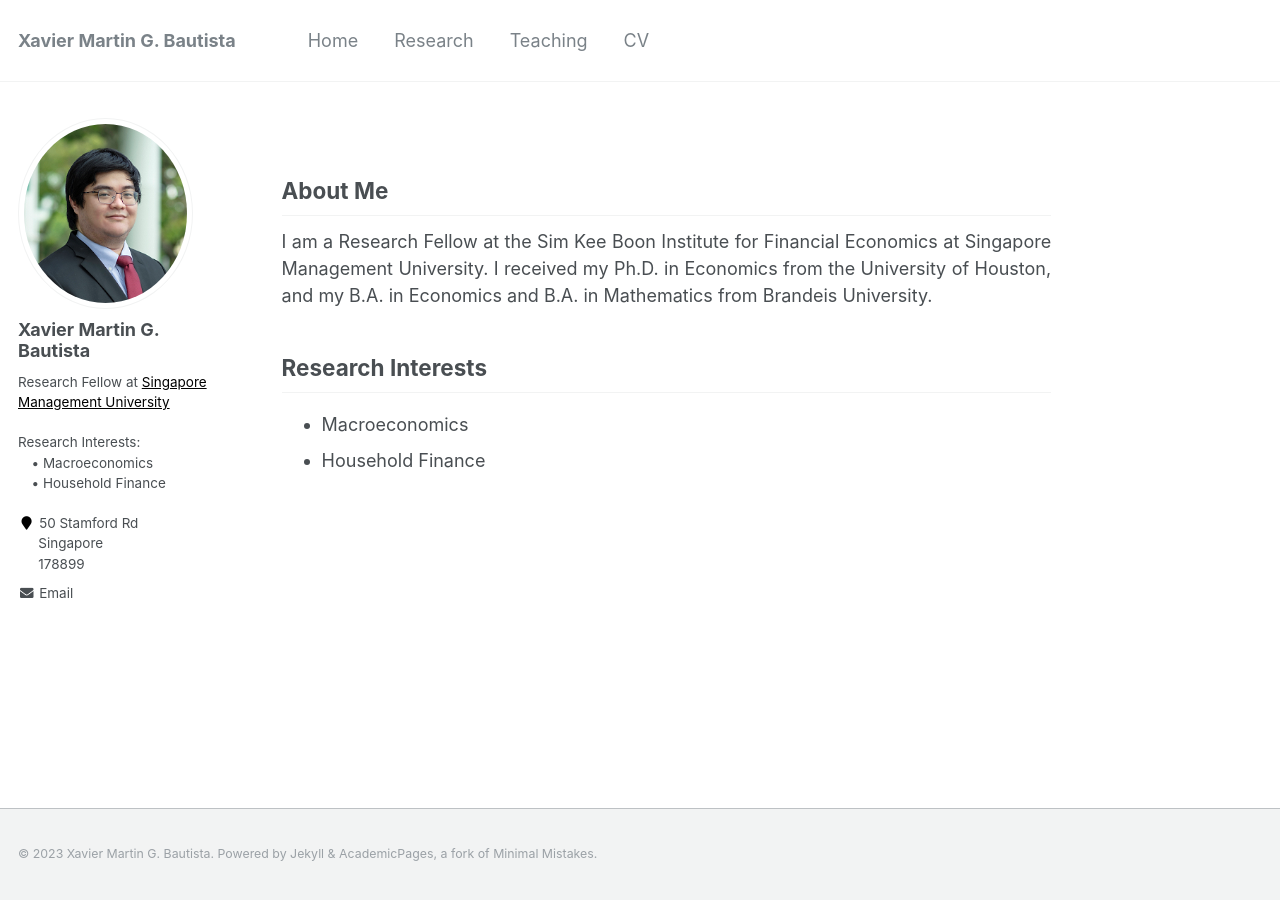
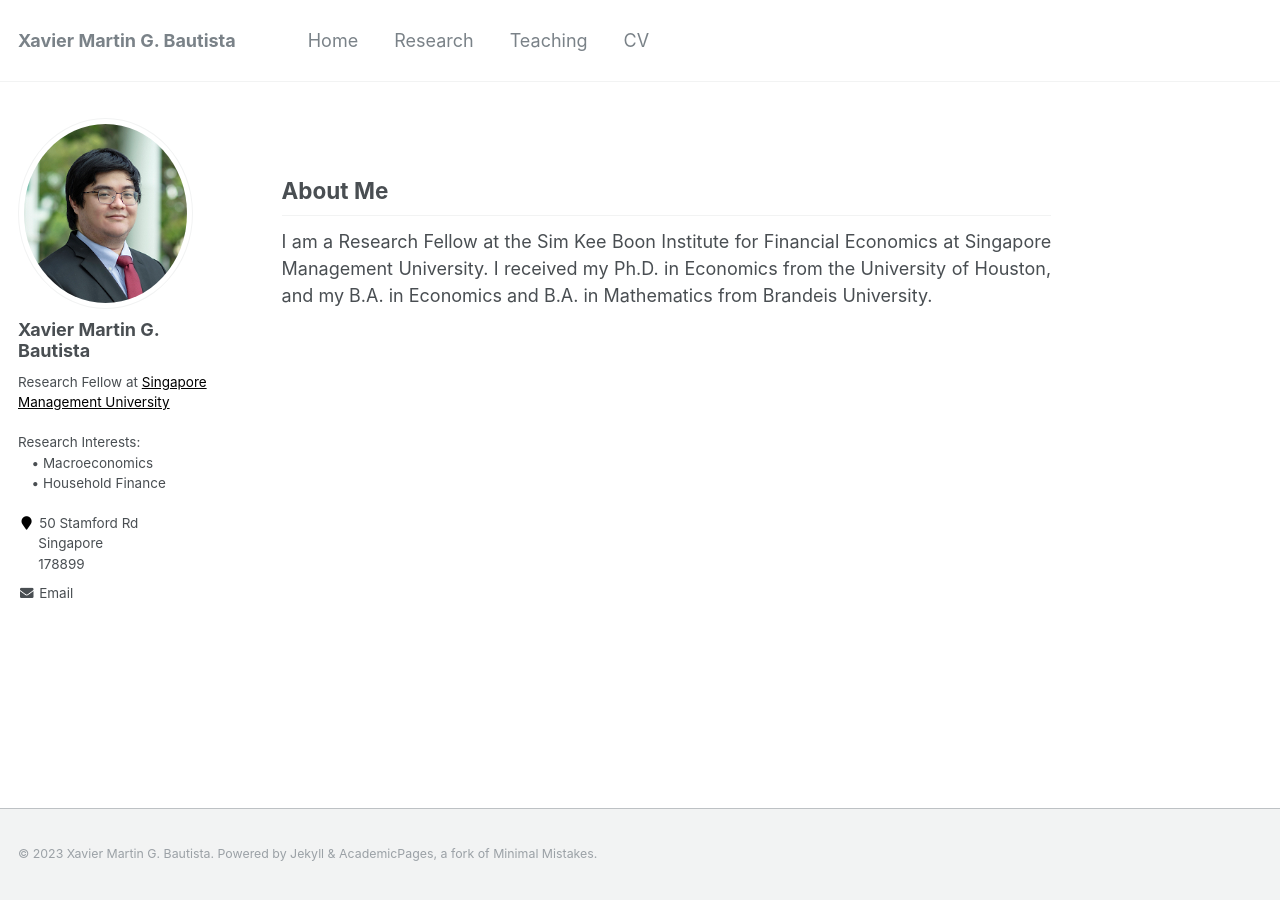
Before and after one commit to xmgbautista/xmgbautista.github.io, a Jekyll site: the page built from _pages/about.md, in a window 1280 px wide. Built offline with Jekyll 4.4.1, drawn with Linux system fonts in a browser that asks for light colours.

Commit message:
Update about.md

```diff
--- a/_pages/about.md
+++ b/_pages/about.md
@@ -20,7 +20,3 @@ redirect_from:
 I am a Research Fellow at the Sim Kee Boon Institute for Financial Economics at Singapore Management University. I received my Ph.D. in
 Economics from the University of Houston, and my B.A. in Economics and B.A. in Mathematics from Brandeis University.
 </p>
-
-## Research Interests
-* Macroeconomics
-* Household Finance
```
